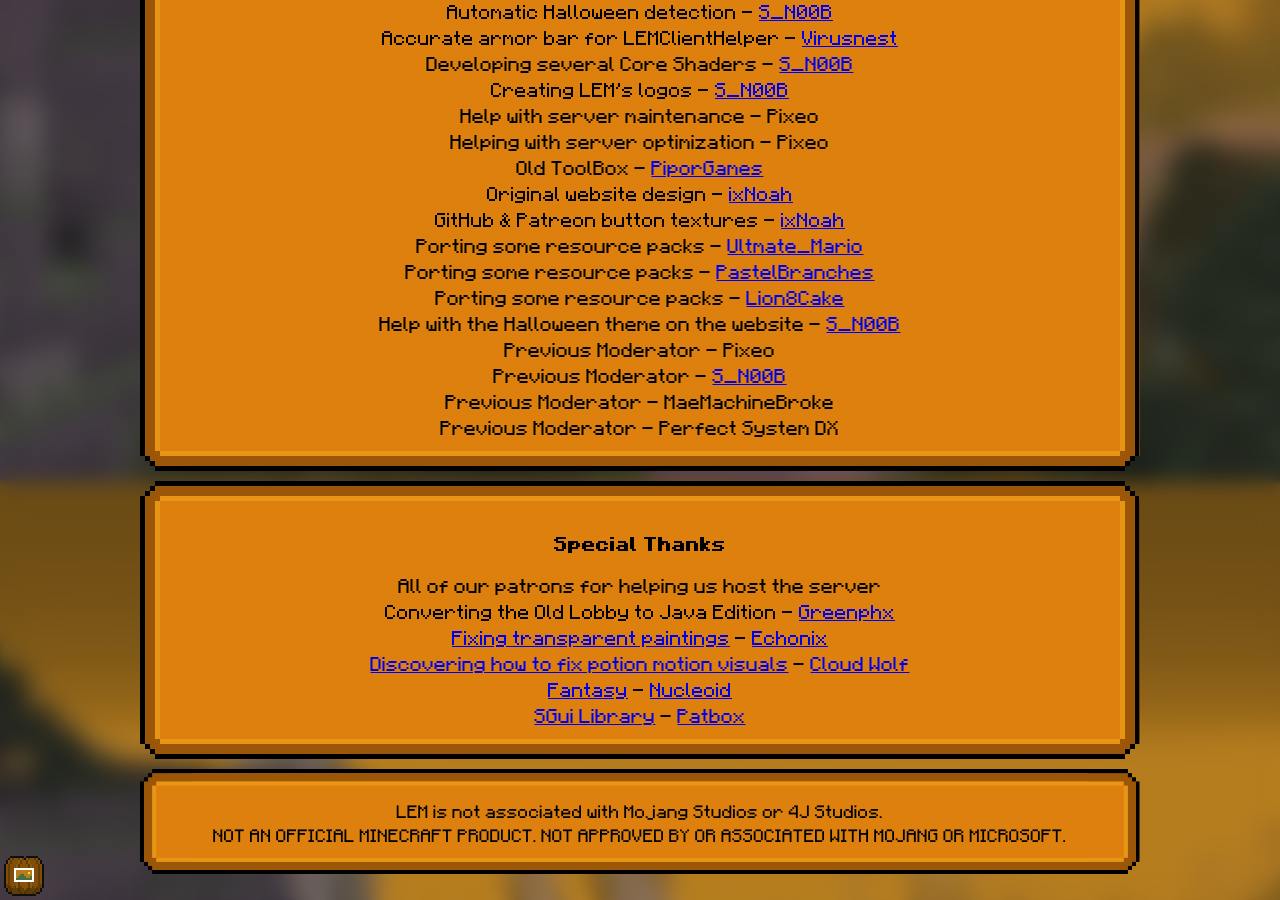
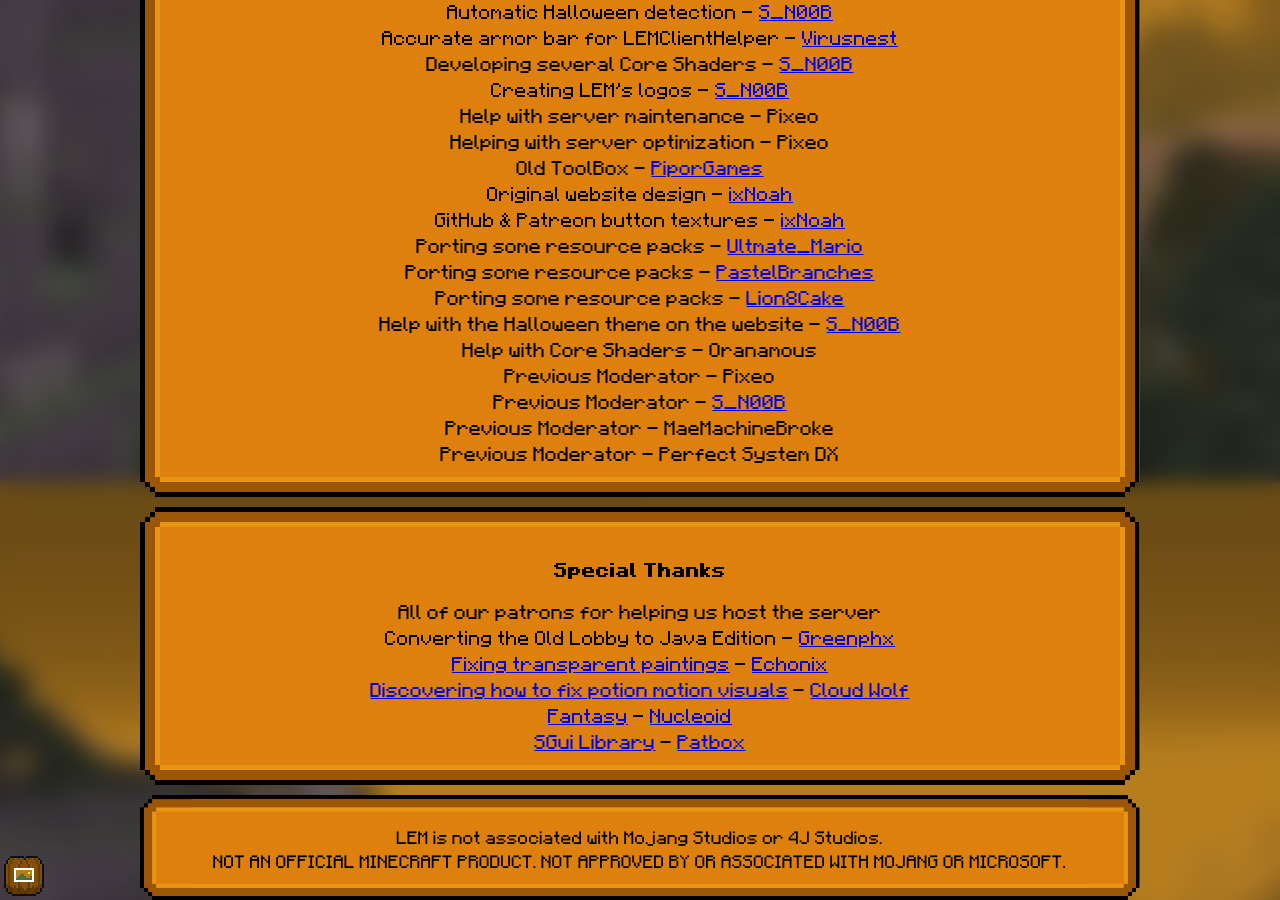
Before and after one commit to Legacy-Edition-Minigames/Website, a Jekyll site: the page built from credits.html, in a window 1280 px wide and 900 px high, scrolled down 1318 px. Built offline with Jekyll 4.4.1, drawn with Linux system fonts in a browser that asks for light colours; some web fonts are replaced.

Commit message:
Add Oranamous/Dawn to credits

```diff
--- a/credits.html
+++ b/credits.html
@@ -80,6 +80,7 @@
 	Porting some resource packs - <a href="https://www.youtube.com/channel/UCdrISDcsX4B8rI-FQuxXFTw" target='_blank'>PastelBranches</a><br>
 	Porting some resource packs - <a href="https://github.com/Lion8cake" target='_blank'>Lion8Cake</a><br>
 	Help with the Halloween theme on the website - <a href="https://github.com/S-N00B-1" target='_blank'>S_N00B</a><br>
+	Help with Core Shaders - Oranamous<br>
 	Previous Moderator - Pixeo<br>
 	Previous Moderator - <a href="https://github.com/S-N00B-1" target='_blank'>S_N00B</a><br>
 	Previous Moderator - MaeMachineBroke<br>
```
